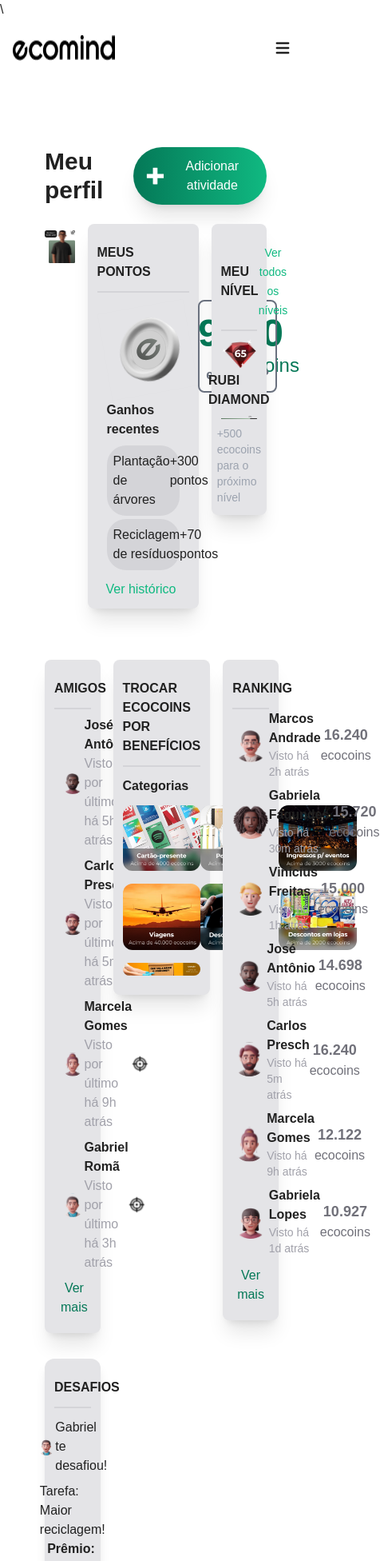
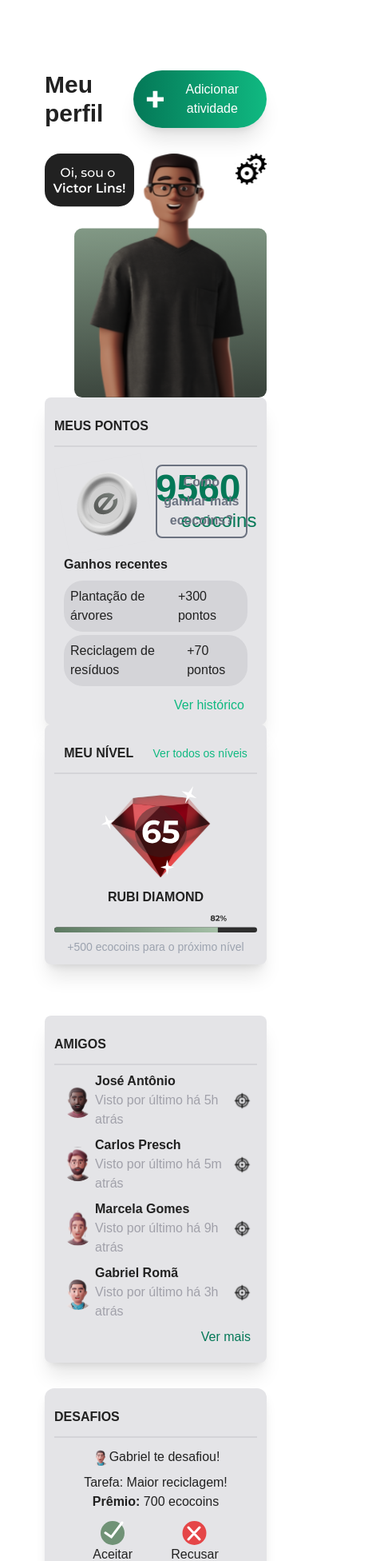
Before and after one commit to AllanAlbuquerque/FIAP-ESG, a Next.js app: page /esg in a window 390 px wide. Shown: the top 1952 px of the page at 80% size, 476 px wide, since content can reach past the window. Built offline with nearby package versions, Linux system fonts and the light colour scheme.

Commit message:
add ajuste para mobile.

```diff
--- a/app/components/footerEsg.tsx
+++ b/app/components/footerEsg.tsx
@@ -5,7 +5,7 @@ import './style.css';
 
 export default function FooterEsg() {
     return (
-        <footer className='flex justify-between items-center px-14'>
+        <footer className='hidden md:flex justify-between items-center px-14'>
             <span className='name' >ecomind</span>
             <div>
                 <span className='politica me-5'>Políticas de Privacidade</span>
--- a/app/esg/page.tsx
+++ b/app/esg/page.tsx
@@ -21,13 +21,14 @@ export default function Esg() {
 
 
 
-        <section className='flex w-full h-90'>
-          <div className='w-1/4 h-full me-4 rounded-lg'>
+        <section className='flex w-full h-90 flex-col md:flex-row'>
+
+          <div className=' h-full me-4 rounded-lg w-full md:w-1/4'>
             <img className='mt-2' src="/esg/char.svg" alt="" />
           </div>
 
 
-          <div className='w-2/4 h-full bg-zinc-200 me-4 rounded-lg p-3 shadow-xl'>
+          <div className=' h-full bg-zinc-200 me-4 rounded-lg p-3 shadow-xl w-full md:w-2/4'>
             <div className='border-b-2 border-zinc-300'>
               <h1 className='font-bold pb-3 pt-3'> MEUS PONTOS </h1>
             </div>
@@ -66,7 +67,7 @@ export default function Esg() {
 
 
 
-          <div className='w-1/4 h-full bg-zinc-200 rounded-lg p-3 shadow-xl'>
+          <div className='w-1/4 h-full bg-zinc-200 rounded-lg p-3 shadow-xl  w-full md:w-1/4'>
             <div className='mt-3 border-b-2 border-zinc-300'>
               <div className='flex justify-around items-center pb-3'>
                 <h1 className='font-bold'> MEU NÍVEL </h1>
@@ -87,9 +88,9 @@ export default function Esg() {
         </section>
 
 
-        <section className='flex w-full mt-16'>
+        <section className='flex w-full mt-16 flex-col md:flex-row'>
 
-          <div className='w-1/4 me-4 h-fit rounded-lg'>
+          <div className=' me-4 h-fit rounded-lg  w-full md:w-1/4'>
 
             <div className='bg-zinc-200 p-3 mb-8 shadow-xl rounded-lg'>
               <div>
@@ -175,7 +176,7 @@ export default function Esg() {
 
 
 
-          <div className='bg-zinc-200 w-2/4 me-4 p-3 h-fit rounded-lg shadow-xl'>
+          <div className='bg-zinc-200  me-4 p-3 h-fit rounded-lg shadow-xl w-full md:w-2/4'>
             <div className='border-b-2 border-zinc-300 pb-3 pt-3'>
               <h1 className='font-bold'>TROCAR ECOCOINS POR BENEFÍCIOS</h1>
             </div>
@@ -184,15 +185,15 @@ export default function Esg() {
               <h1 className='font-bold'> Categorias </h1>
             </div>
 
-            <div className='flex justify-evenly'>
-              <img className='rounded-xl' src="/esg/gift.png" alt="" />
+            <div className='flex justify-evenly flex-col md:flex-row'>
+              <img className='rounded-xl' src="/esg/gift.png"  alt="" />
 
               <img className='rounded-xl' src="/esg/perso.png" alt="" />
 
               <img className='rounded-xl' src="/esg/treathe.png" alt="" />
             </div>
 
-            <div className='flex justify-evenly mt-4'>
+            <div className='flex justify-evenly mt-4 flex-col md:flex-row'>
               <img className='rounded-xl' src="/esg/airplane.png" alt="" />
 
               <img className='rounded-xl' src="/esg/car-dashboard.png" alt="" />
@@ -200,13 +201,13 @@ export default function Esg() {
               <img className='rounded-xl' src="/esg/products.png" alt="" />
             </div>
 
-            <div className='w-full mt-4 pb-3'>
+            <div className='w-full mt-4 pb-3 '>
               <img className='rounded-xl w-full' src="/esg/next.png" alt="" />
             </div>
           </div>
 
 
-          <div className='bg-zinc-200 w-1/4 me-4 p-3 h-fit rounded-lg shadow-xl'>
+          <div className='bg-zinc-200 w-1/4 me-4 p-3 h-fit rounded-lg shadow-xl w-full md:w-1/4'>
             <div className='border-b-2 border-zinc-300 pb-3 pt-3'>
               <h1 className='font-bold'>RANKING</h1>
             </div>
--- a/app/layout.tsx
+++ b/app/layout.tsx
@@ -11,9 +11,8 @@ export const metadata = {
 export default function RootLayout({ children }: { children: React.ReactNode }) {
   return (
     <html lang='en'>
-      \
       <body>
-        <nav className='bg-white'>
+        <nav className='bg-white hidden md:inline'>
           <div className='max-w-screen-xl flex flex-wrap items-center justify-between mx-auto p-4'>
             <Link href='/' className='flex items-center'>
               <Image src='/logo.png' alt='ESG Logo' className='h-8 mr-3' width={128} height={23} priority />
--- a/app/page.css
+++ b/app/page.css
@@ -20,6 +20,7 @@
 .footer{
   background-color: #212121;
   margin-top: 91px;
+  height: auto;
 }
 
 .footer-menu{
--- a/package.json
+++ b/package.json
@@ -12,6 +12,7 @@
     "@types/node": "18.15.11",
     "@types/react": "18.0.34",
     "@types/react-dom": "18.0.11",
+    "bootstrap": "^5.3.0",
     "autoprefixer": "10.4.14",
     "eslint": "8.38.0",
     "eslint-config-next": "13.3.0",
@@ -19,7 +20,7 @@
     "postcss": "8.4.21",
     "react": "18.2.0",
     "react-dom": "18.2.0",
-    "tailwindcss": "3.3.1",
+    "tailwindcss": "3.3.2",
     "typescript": "5.0.4"
   }
 }
```
Also changed, not shown: 1 other file (tests, documents, lock files or other folders).
